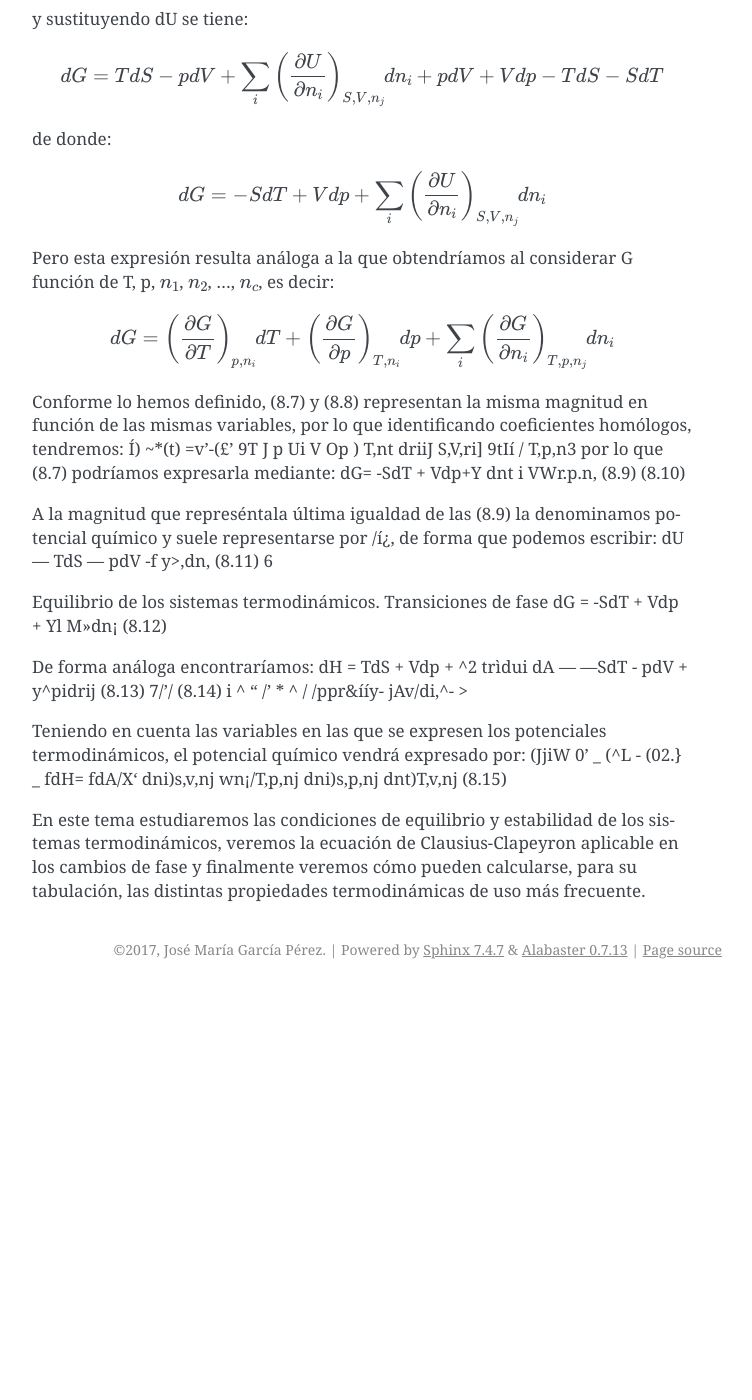
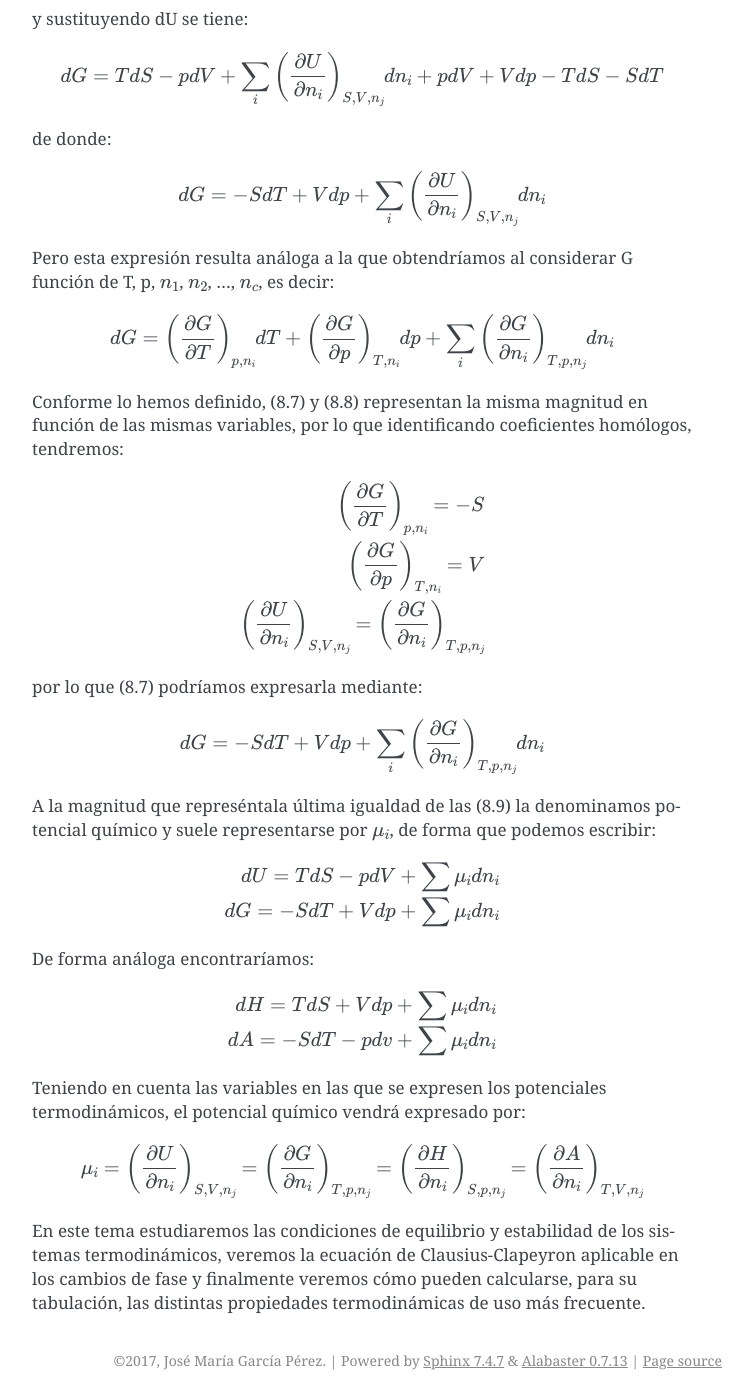
Before and after one commit to mantielero/termodinamica, a Sphinx documentation site: the page built from source/equilibrio_introduccion.rst, in a window 1280 px wide and 1400 px high, scrolled down 2144 px. Shown: the whole window, without its empty margins (388-1140 px from the left). Built offline with Sphinx 7.4.7, drawn with Linux system fonts in a browser that asks for light colours; pages that are not in the unit, such as notebooks, are missing from menus; before the commit the page ends 3133 px from its top, so only the background shows below that.

Commit message:
Update equilibrio_introduccion.rst

```diff
--- a/source/equilibrio_introduccion.rst
+++ b/source/equilibrio_introduccion.rst
@@ -80,37 +80,41 @@ Pero esta expresión resulta análoga a la que obtendríamos al considerar G fun
    dG = \left( \frac{\partial G}{\partial T} \right)_{p,n_i} dT + \left( \frac{\partial G}{\partial p}	\right)_{T,n_i} dp + \sum_i \left( \frac{\partial G}{\partial n_i}	\right)_{T,p,n_j} dn_i
 
 Conforme lo hemos definido, (8.7) y (8.8) representan la misma magnitud en función de las mismas variables, por lo que identificando coeficientes homólogos, tendremos:
-Í) ~*(t) =v’-(£'
-9T J p Ui	V Op ) T,nt	\driiJ S,V,ri] \9tIí / T,p,n3
+
+.. math::
+
+   \left( \frac{\partial G}{\partial T}	\right)_{p,n_i} = -S \\
+   \left( \frac{\partial G}{\partial p}	\right)_{T,n_i} = V \\
+   \left( \frac{\partial U}{\partial n_i} \right)_{S,V,n_j} =\left( \frac{\partial G}{\partial n_i}	\right)_{T,p,n_j}
+
 por lo que (8.7) podríamos expresarla mediante:
-dG= -SdT + Vdp+Y	dnt
-i VWr.p.n,
-(8.9)
-(8.10)
 
-A la magnitud que represéntala última igualdad de las (8.9) la denominamos potencial químico y suele representarse por /í¿, de forma que podemos escribir:
-dU — TdS — pdV -f y>,dn,
-(8.11)
-6
+.. math::
 
-Equilibrio de los sistemas termodinámicos. Transiciones de fase
-dG = -SdT + Vdp + Yl M»dn¡
-(8.12)
+   dG = -SdT+Vdp+\sum_i \left( \frac{\partial G}{\partial n_i}	\right)_{T,p,n_j} dn_i
+
+
+
+A la magnitud que represéntala última igualdad de las (8.9) la denominamos potencial químico y suele representarse por :math:`\mu_i`, de forma que podemos escribir:
+
+.. math::
+
+   dU = TdS -pdV + \sum \mu_i dn_i \\
+   dG = -SdT + Vdp + \sum \mu_idn_i
+
 
 De forma análoga encontraríamos:
-dH = TdS + Vdp + ^2 trìdui dA — —SdT - pdV + y^pidrij
-(8.13)
-7/'/
-(8.14)
-i ^ " /' * ^
-/ /ppr&ííy- jAv/di,^- >
 
-Teniendo en cuenta las variables en las que se expresen los potenciales termodinámicos,
-el potencial químico vendrá expresado por:
-(JjiW
-0’
-_ (^L\	- (02.}	_ fdH\ = fdA\
-/X‘ \dni)s,v,nj wn¡/T,p,nj \dni)s,p,nj \dnt)T,v,nj
-(8.15)
+.. math::
+
+   dH = TdS + Vdp + \sum \mu_i dn_i \\
+   dA = -SdT -pdv + \sum \mu_i dn_i
+
+
+Teniendo en cuenta las variables en las que se expresen los potenciales termodinámicos, el potencial químico vendrá expresado por:
+
+.. math::
+
+   \mu_i =  \left( \frac{\partial U}{\partial n_i} \right)_{S,V,n_j}  =  \left( \frac{\partial G}{\partial n_i}	\right)_{T,p,n_j} =  \left( \frac{\partial H}{\partial n_i}	\right)_{S,p,n_j}  =  \left( \frac{\partial A}{\partial n_i} \right)_{T, V,n_j}
 
 En este tema estudiaremos las condiciones de equilibrio y estabilidad de los sistemas termodinámicos, veremos la ecuación de Clausius-Clapeyron aplicable en los cambios de fase y finalmente veremos cómo pueden calcularse, para su tabulación, las distintas propiedades termodinámicas de uso más frecuente.
```
